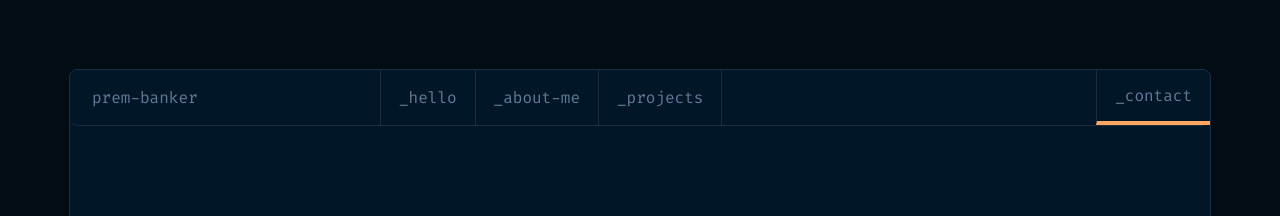
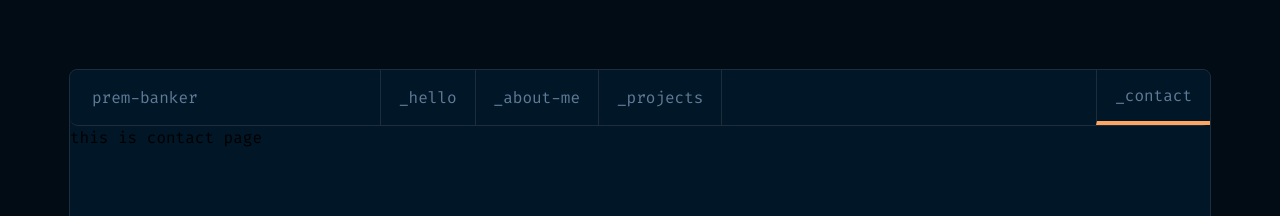
Before and after one commit to prem-banker/pro-folio, a Next.js app: page /contact in a window 1280 px wide. Before the commit this address had no page. Shown: the top 216 px of the page. Built offline with nearby package versions, Linux system fonts and the light colour scheme.

Commit message:
contact page created

```diff
--- /dev/null
+++ b/src/app/contact/page.tsx
@@ -0,0 +1,12 @@
+"use client";
+
+import "../styles/projects.css";
+
+// `app/dashboard/page.tsx` is the UI for the `/dashboard` URL
+export default function Page() {
+  return (
+    <div className="flex flex-col h-full">
+      <p> this is contact page</p>
+    </div>
+  );
+}
--- a/src/app/projects/page.tsx
+++ b/src/app/projects/page.tsx
@@ -2,14 +2,13 @@
 
 import { useEffect, useState } from "react";
 import { FaCaretDown } from "react-icons/fa";
+import { RiCloseLine } from "react-icons/ri";
 import metadata from "../../../public/data/meta.json";
 import userdata from "../../../public/data/user.json";
 import TechIcon from "../components/techicon";
 import "../styles/projects.css";
+import Project from "../utils/interfaces";
 import { standardizeName } from "../utils/utils";
-import { RiCloseLine } from "react-icons/ri";
-import Link from "next/link";
-import Project from "../utils/interfaces";
 
 // `app/dashboard/page.tsx` is the UI for the `/dashboard` URL
 export default function Page() {
```
Also changed, not shown: src/app/components/header/header.tsx (+15 -7 lines).
